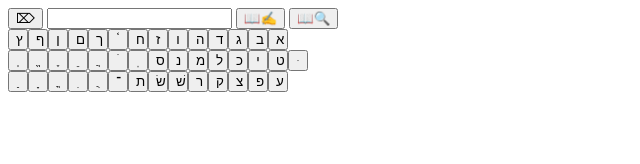
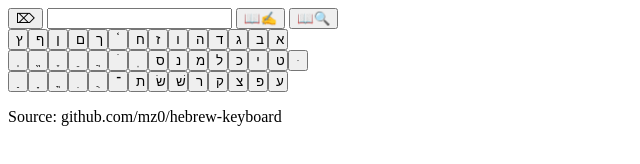
Before and after one commit to aaliyan111/hebrew-keyboard, a plain HTML site: page index.html in a window 1280 px wide. Shown: the whole page, without its empty margins (0-640 px from the left). Drawn offline with Linux system fonts and the light colour scheme.

Commit message:
add demo link; link back ot github

```diff
--- a/index.html
+++ b/index.html
@@ -2,7 +2,7 @@
 <html>
 <head>
   <meta charset="utf-8">
-  <title>Virtual Keypad</title>
+  <title>Virtual Keypad for Hebrew</title>
   <meta name="viewport" content="width=device-width, initial-scale=1">
   <link rel="stylesheet" type="text/css" href="keypad.css">
 </head>
@@ -15,5 +15,6 @@
 <div id="keypad"></div>
 
 <script src="app.js"></script>
+<p>Source: github.com/mz0/hebrew-keyboard
 </body>
 </html>
```
Also changed, not shown: 1 other file.
